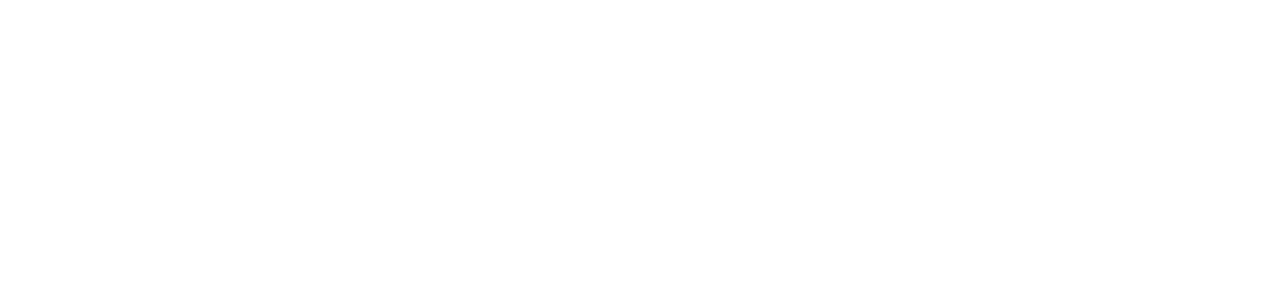
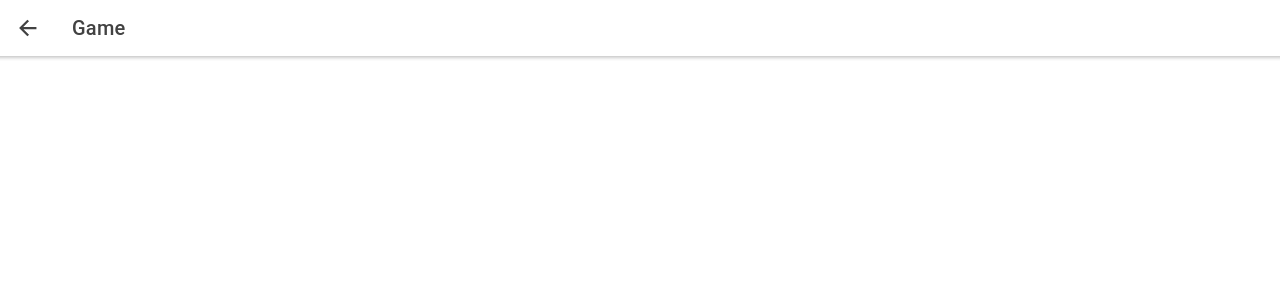
Before and after one commit to Wellvergton/no-brain-no-game, a React (Create React App) app: page /game in a window 1280 px wide. Shown: the top 300 px of the page. Built offline with nearby package versions, Linux system fonts and the light colour scheme.

Commit message:
Created basic game page

```diff
--- a/src/App.tsx
+++ b/src/App.tsx
@@ -1,33 +1,35 @@
-import React from 'react';
-import { Redirect, Route } from 'react-router-dom';
-import { IonApp, IonRouterOutlet } from '@ionic/react';
-import { IonReactRouter } from '@ionic/react-router';
-import Home from './pages/Home';
+import React from "react";
+import { Redirect, Route } from "react-router-dom";
+import { IonApp, IonRouterOutlet } from "@ionic/react";
+import { IonReactRouter } from "@ionic/react-router";
+import Home from "./pages/Home";
+import Game from "./pages/Game";
 
 /* Core CSS required for Ionic components to work properly */
-import '@ionic/react/css/core.css';
+import "@ionic/react/css/core.css";
 
 /* Basic CSS for apps built with Ionic */
-import '@ionic/react/css/normalize.css';
-import '@ionic/react/css/structure.css';
-import '@ionic/react/css/typography.css';
+import "@ionic/react/css/normalize.css";
+import "@ionic/react/css/structure.css";
+import "@ionic/react/css/typography.css";
 
 /* Optional CSS utils that can be commented out */
-import '@ionic/react/css/padding.css';
-import '@ionic/react/css/float-elements.css';
-import '@ionic/react/css/text-alignment.css';
-import '@ionic/react/css/text-transformation.css';
-import '@ionic/react/css/flex-utils.css';
-import '@ionic/react/css/display.css';
+import "@ionic/react/css/padding.css";
+import "@ionic/react/css/float-elements.css";
+import "@ionic/react/css/text-alignment.css";
+import "@ionic/react/css/text-transformation.css";
+import "@ionic/react/css/flex-utils.css";
+import "@ionic/react/css/display.css";
 
 /* Theme variables */
-import './theme/variables.css';
+import "./theme/variables.css";
 
 const App: React.FC = () => (
   <IonApp>
     <IonReactRouter>
       <IonRouterOutlet>
         <Route path="/home" component={Home} exact={true} />
+        <Route path="/game" component={Game} exact={true} />
         <Route exact path="/" render={() => <Redirect to="/home" />} />
       </IonRouterOutlet>
     </IonReactRouter>
--- a/src/components/GameCard/index.tsx
+++ b/src/components/GameCard/index.tsx
@@ -1,12 +1,20 @@
 import { IonCard, IonCardHeader, IonCardTitle, IonImg } from "@ionic/react";
 import React from "react";
 
-const GameCard: React.FC<{ name: string; imgSrc: string }> = (props) => {
+interface Props {
+  name: string;
+  imgSrc: string;
+  href: string;
+}
+
+const GameCard: React.FC<Props> = (props) => {
   return (
-    <IonCard href="#">
+    <IonCard href={props.href}>
       <IonImg src={props.imgSrc} />
       <IonCardHeader>
-        <IonCardTitle class="ion-text-center">{props.name}</IonCardTitle>
+        <IonCardTitle class="ion-text-center ion-text-capitalize">
+          {props.name}
+        </IonCardTitle>
       </IonCardHeader>
     </IonCard>
   );
--- a/src/components/GameList/index.tsx
+++ b/src/components/GameList/index.tsx
@@ -4,10 +4,7 @@
 const GameList: React.FC = () => {
   return (
     <>
-      <GameCard name="Game" imgSrc="https://picsum.photos/100" />
-      <GameCard name="Game" imgSrc="https://picsum.photos/100" />
-      <GameCard name="Game" imgSrc="https://picsum.photos/100" />
-      <GameCard name="Game" imgSrc="https://picsum.photos/100" />
+      <GameCard name="game" imgSrc="https://picsum.photos/100" href="/game" />
     </>
   );
 };
--- /dev/null
+++ b/src/pages/Game.tsx
@@ -0,0 +1,29 @@
+import {
+  IonBackButton,
+  IonButtons,
+  IonContent,
+  IonHeader,
+  IonPage,
+  IonTitle,
+  IonToolbar,
+} from "@ionic/react";
+import React from "react";
+
+const Game: React.FC = () => {
+  return (
+    <IonPage>
+      <IonContent>
+        <IonHeader>
+          <IonToolbar>
+            <IonButtons slot="start">
+              <IonBackButton defaultHref="home" />
+            </IonButtons>
+            <IonTitle>Game</IonTitle>
+          </IonToolbar>
+        </IonHeader>
+      </IonContent>
+    </IonPage>
+  );
+};
+
+export default Game;
```
